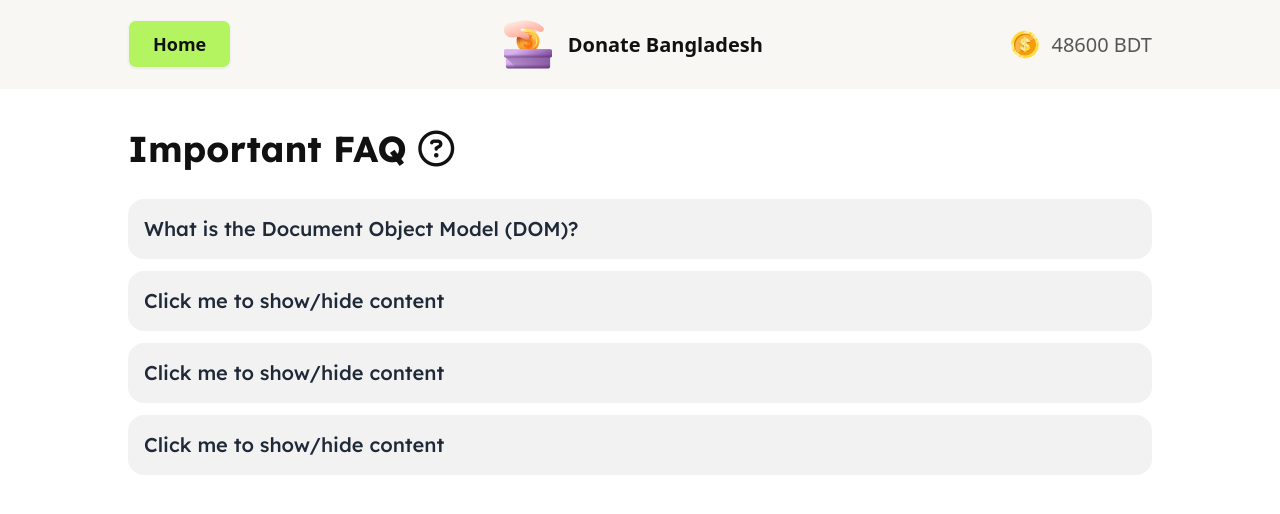
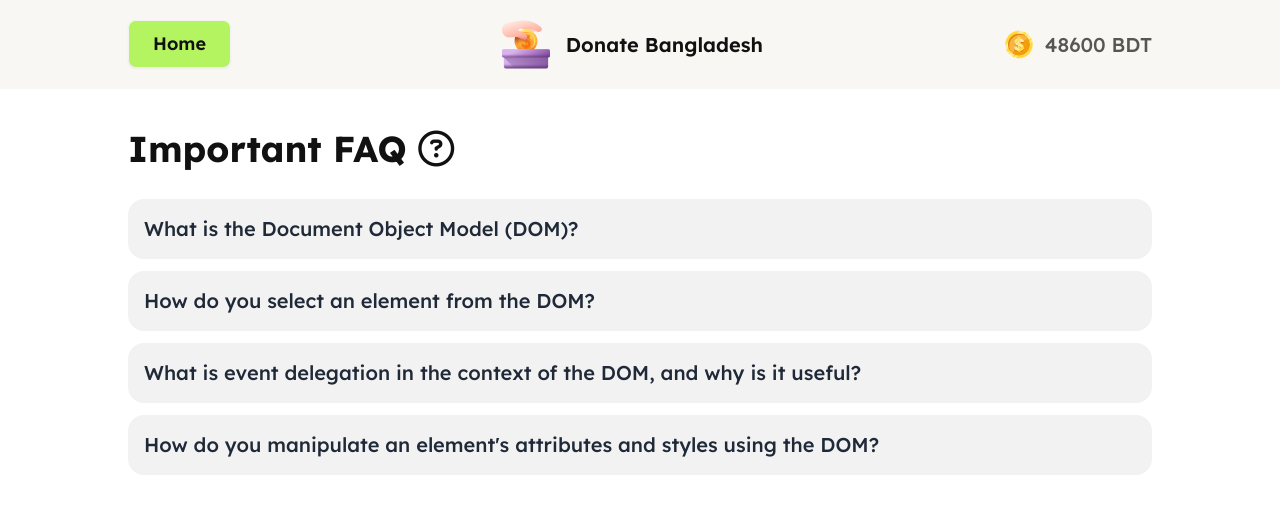
Before and after one commit to samiulshadhin/donate-bangladesh, a plain HTML site: page blog.html in a window 1280 px wide. Drawn offline with nearby package versions, Linux system fonts and the light colour scheme.

Commit message:
Done blog section

```diff
--- a/blog.html
+++ b/blog.html
@@ -34,27 +34,27 @@
     </script>
 </head>
 
-<body>
+<body class="font-lexend">
 
     <!-- Header Section -->
     <header class="sticky top-0 z-50">
         <!-- Navbar Section Start -->
         <nav class="bg-primary-color">
 
-            <div class="w-4/5 mx-auto flex py-1 lg:py-5 flex-col lg:flex-row justify-around items-center">
+            <div class="w-10/12 lg:w-4/5 mx-auto flex py-1 lg:py-5 flex-col lg:flex-row justify-around items-center">
 
                 <!-- Home Button And Logo Container -->
                 <div class="w-full lg:w-[62%] flex justify-between">
                     <!-- Home Button -->
                     <div id="blog-button" class="order-2 lg:order-1 mt-5 lg:mt-0 mb-5 lg:mb-0">
-                        <a href="index.html"><button class="btn hover:bg-button-color bg-button-color px-6 text-lg font-bold text-text-primary">Home</button></a>
+                        <a href="index.html"><button class="btn hover:bg-button-color bg-button-color px-6 text-lg font-semibold text-text-primary">Home</button></a>
                     </div>
 
                     <!-- Logo -->
                     <div class="flex order-1 lg:order-2 gap-4 items-center">
                         <img src="assets/logo.png">
                         <a href="index.html"
-                            class="text-text-primary leading-5 lg:leading-none font-semibold text-[19px] lg:text-xl">
+                            class="text-text-primary leading-6 lg:leading-none font-semibold text-[21px] lg:text-xl">
                             Donate Bangladesh</a>
                     </div>
                 </div>
@@ -71,8 +71,8 @@
         <!-- Navbar Section End -->
     </header>
 
-    <div class="font-lexend w-4/5 mx-auto py-10">
-        <h1 class="font-bold text-4xl text-text-primary">Important FAQ <i class="fa-regular fa-circle-question mb-8"></i></h1>
+    <div class="w-11/12 lg:w-4/5 mx-auto py-10">
+        <h1 class="font-bold text-3xl lg:text-4xl text-text-primary">Important FAQ <i class="fa-regular fa-circle-question mb-8"></i></h1>
 
     <div class="space-y-3">
         <!-- First Question & Ans -->
@@ -87,7 +87,7 @@
           <!-- Second Question & Ans -->
           <div class="collapse bg-base-200">
             <input type="checkbox" />
-            <div class="collapse-title text-xl font-medium">Click me to show/hide content</div>
+            <div class="collapse-title text-xl font-medium">How do you select an element from the DOM?</div>
             <div class="collapse-content">
               <p class="text-text-secondary">Lorem ipsum dolor sit amet, consectetur adipisicing elit. Voluptates quod ex omnis dolorem ratione a obcaecati corrupti enim. Deleniti cumque unde debitis molestiae beatae, consectetur distinctio sapiente a amet saepe.</p>
             </div>
@@ -96,7 +96,7 @@
           <!-- Third Question & Ans -->
           <div class="collapse bg-base-200">
             <input type="checkbox" />
-            <div class="collapse-title text-xl font-medium">Click me to show/hide content</div>
+            <div class="collapse-title text-xl font-medium">What is event delegation in the context of the DOM, and why is it useful?</div>
             <div class="collapse-content">
               <p class="text-text-secondary">Lorem, ipsum dolor sit amet consectetur adipisicing elit. Iste, a? Aut deleniti deserunt voluptas officiis magni dolore! Laborum animi consequuntur accusantium accusamus, ut ipsum soluta, labore dolore facilis velit quasi.</p>
             </div>
@@ -105,7 +105,7 @@
           <!-- Fourth Question & Ans -->
           <div class="collapse bg-base-200">
             <input type="checkbox" />
-            <div class="collapse-title text-xl font-medium">Click me to show/hide content</div>
+            <div class="collapse-title text-xl font-medium">How do you manipulate an element's attributes and styles using the DOM?</div>
             <div class="collapse-content">
               <p class="text-text-secondary">hello</p>
             </div>
```
